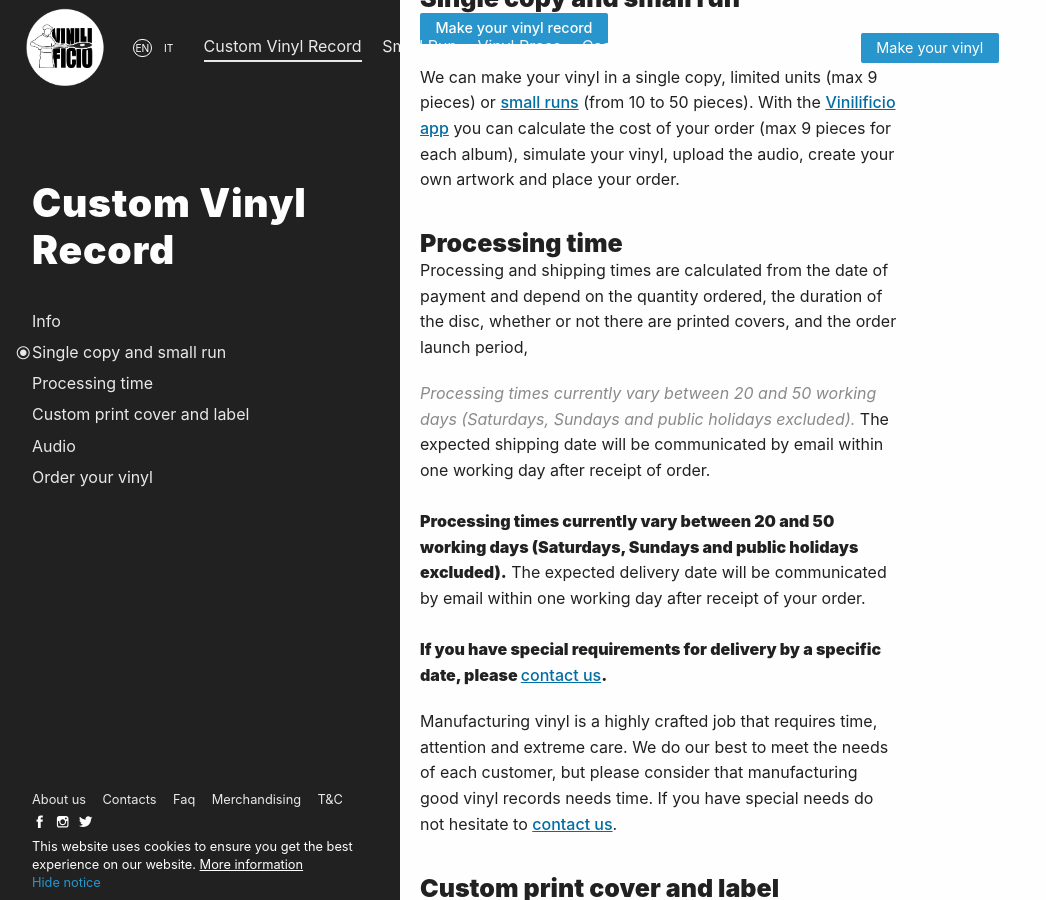
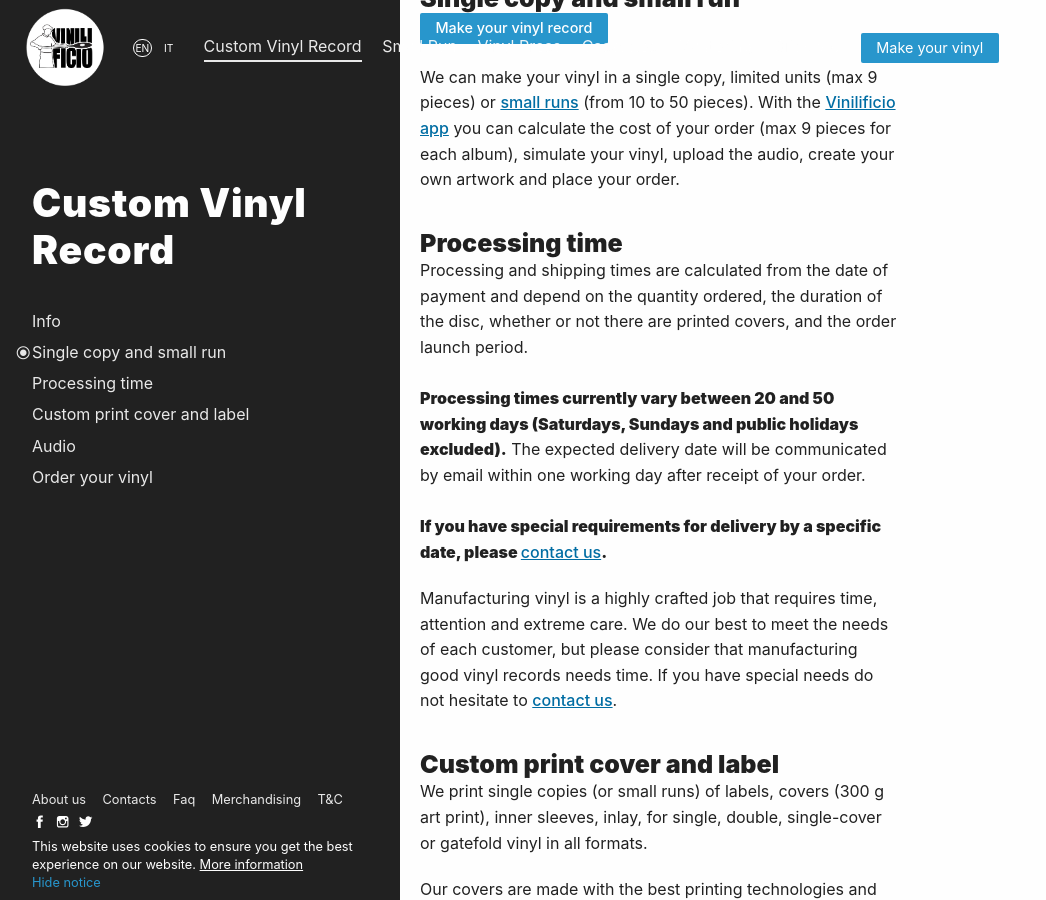
Before and after one commit to Vinilificio/vinilificio.com, a Jekyll site: the page built from en/single-copy.md, in a window 1280 px wide and 900 px high, scrolled down 1887 px. Shown: the whole window, without its empty margins (0-1046 px from the left). Built offline with Jekyll 4.4.1, drawn with Linux system fonts in a browser that asks for light colours; nearby versions of some CDN libraries; comment, search, counter and statistics services are not loaded.

Commit message:
production timing update

```diff
--- a/en/single-copy.md
+++ b/en/single-copy.md
@@ -67,9 +67,7 @@ With the [Vinilificio app](https://app.vinilificio.com) you can calculate the co
 
 ### Processing time
 
-Processing and shipping times are calculated from the date of payment and depend on the quantity ordered, the duration of the disc, whether or not there are printed covers, and the order launch period,
-
-<i>Processing times currently vary between 20 and 50 working days (Saturdays, Sundays and public holidays excluded).</i> The expected shipping date will be communicated by email within one working day after receipt of order.
+Processing and shipping times are calculated from the date of payment and depend on the quantity ordered, the duration of the disc, whether or not there are printed covers, and the order launch period.
 <br>
 <br>
 **Processing times currently vary between 20 and 50 working days (Saturdays, Sundays and public holidays excluded).** The expected delivery date will be communicated by email within one working day after receipt of your order.
```
